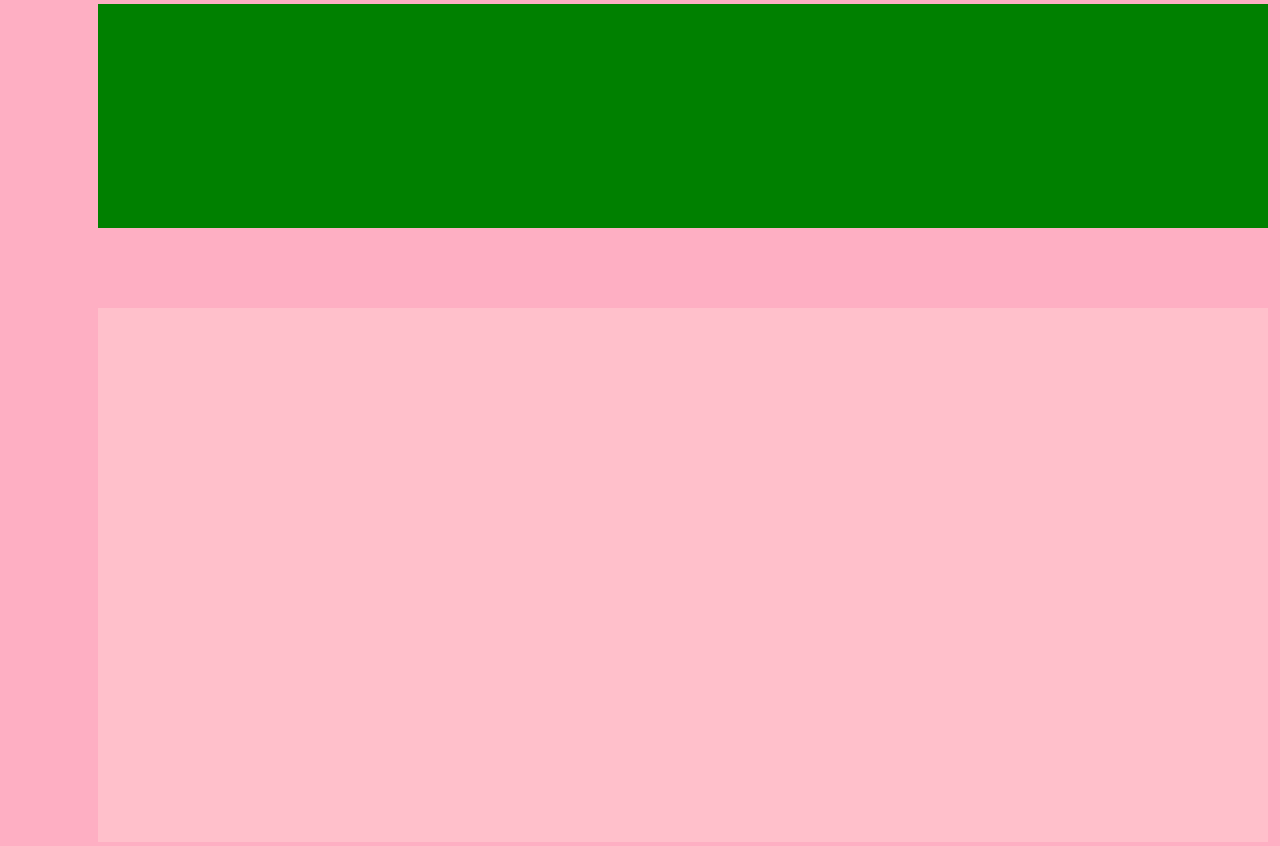
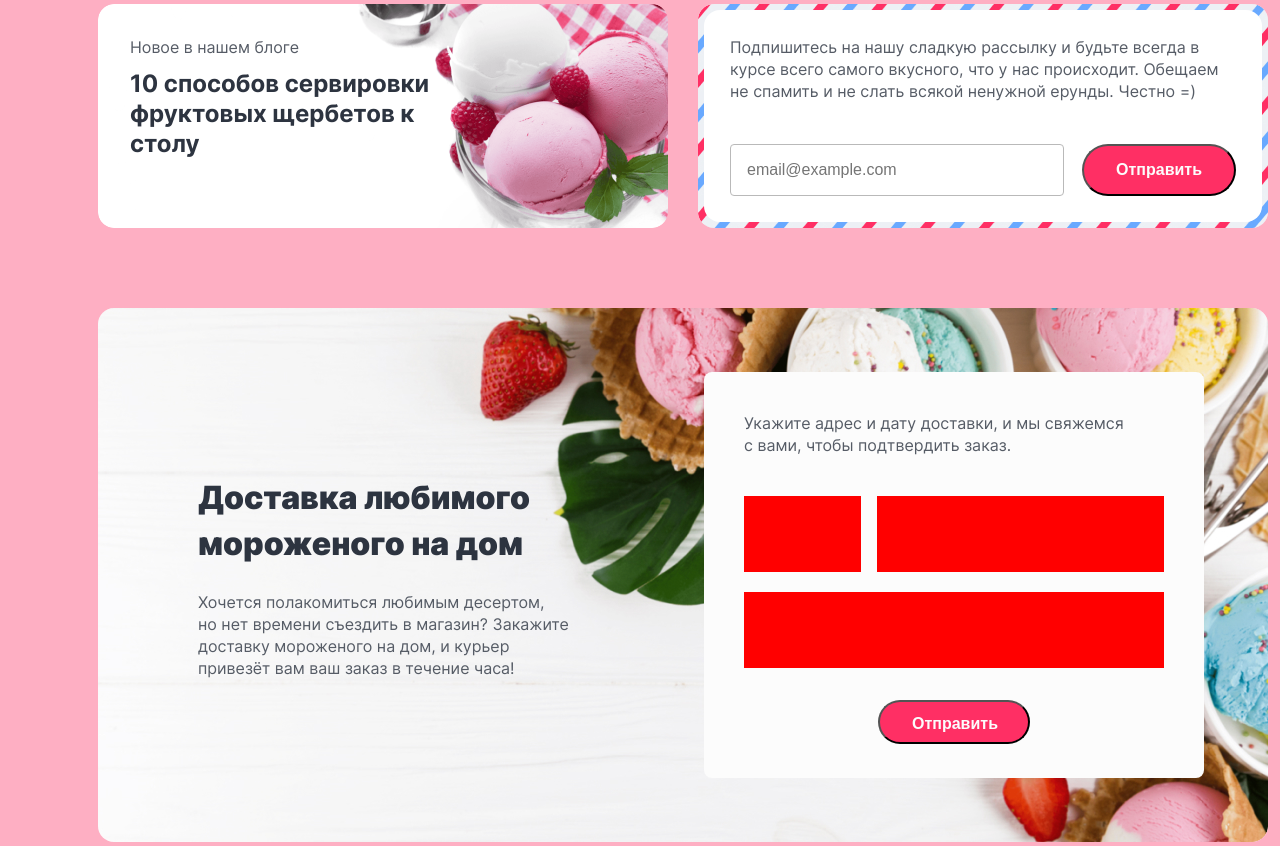
Before and after one commit to impudens/gllacy-shop, a website built with Vite: page index.html in a window 1280 px wide. Shown: the part 2350-3196 px from the top of the page. Built offline with nearby package versions, Linux system fonts and the light colour scheme; files whose address does not match are found by name.

Commit message:
Make subscribe block and delivery section

```diff
--- a/index.html
+++ b/index.html
@@ -236,8 +236,42 @@
         </ul>
       </div>
     </section>
-    <section class="subscribe-section"></section>
-    <section class="delivery-section"></section>
+    <section class="subscribe-section">
+      <div class="news-block">
+        <p class="news-block-p">Новое в нашем блоге</p>
+        <h3 class="news-block-h3">10 способов сервировки фруктовых щербетов
+          к столу</h3>
+      </div>
+      <div class="subscribe-block">
+        <div class="subcribe-to-me">
+          <p class="subcribe-to-me-p">Подпишитесь на нашу сладкую рассылку и будьте всегда
+            в курсе всего самого вкусного, что у нас происходит. Обещаем не спамить и не слать всякой ненужной ерунды.
+            Честно =)</p>
+          <div class="subcribition-block">
+            <input type="email" placeholder="email@example.com" class="subcribition-email-input">
+            <button class="red-big-button">Отправить</button>
+          </div>
+        </div>
+      </div>
+    </section>
+    <section class="delivery-section">
+      <div class="delivery-info">
+        <h2 class="delivery-info-title">Доставка любимого мороженого на дом</h2>
+        <p class="delivery-info-p">Хочется полакомиться любимым десертом, <br> но нет времени съездить в магазин?
+          Закажите
+          доставку мороженого на дом, и курьер привезёт вам ваш заказ в течение часа!</p>
+      </div>
+      <div class="delivery-form-block">
+        <p class="delivery-form-description">Укажите адрес и дату доставки, и мы свяжемся с вами, чтобы подтвердить
+          заказ.</p>
+        <form id="delivery-form" action="">
+          <div class="date"></div>
+          <div class="phone-number"></div>
+          <div class="adress"></div>
+          <button class="red-big-button delivery-form-button" type="submit">Отправить</button>
+        </form>
+      </div>
+    </section>
     <section class="feedback-section"></section>
   </main>
   <footer class="page-footer">
--- a/src/css/style.css
+++ b/src/css/style.css
@@ -270,19 +270,7 @@ body {
 
 
 
-.subscribe-section {
-    width: 1170px;
-    height: 224px;
-    margin: 0 98px 80px 98px;
-    background-color: green;
-}
 
-.delivery-section {
-    width: 1170px;
-    height: 534px;
-    margin: 0 98px 80px 98px;
-    background-color: pink;
-}
 
 .feedback-section {
     width: 1170px;
@@ -668,3 +656,189 @@ h4 {
     line-height: 22px;
     color: #565C66;
 }
+
+/*
+    Subscribe-section
+*/
+
+.subscribe-section {
+    width: 1170px;
+    height: 224px;
+    margin: 0 98px 80px 98px;
+    display: flex;
+    flex-direction: row;
+    gap: 30px;
+}
+
+.news-block {
+    width: 570px;
+    height: 224px;
+    border-radius: 16px;
+    background-image: url("/src/images/news-background-image.png");
+    display: flex;
+    flex-direction: column;
+    gap: 12.22px;
+}
+
+.news-block-p {
+    font-weight: 400;
+    font-size: 16px;
+    line-height: 20px;
+    color: #565C66;
+    margin: 32.59px 0 0 32px;
+}
+
+.news-block-h3 {
+    font-weight: 700;
+    font-size: 24px;
+    line-height: 30px;
+    color: #2D3440;
+    width: 303px;
+    margin-left: 32px;
+}
+
+.subcribe-to-me-p {
+    font-weight: 400;
+    font-size: 16px;
+    line-height: 22px;
+    margin: 26px 26px 42px 26px;
+    width: 506px;
+    height: 66px;
+    color: #565C66;
+}
+
+.subcribition-block {
+    width: 506px;
+    height: 52px;
+    margin: 0 26px 26px;
+    display: flex;
+    flex-direction: row;
+    gap: 18px;
+}
+
+.subcribition-email-input {
+    width: 316px;
+    height: 48px;
+    font-weight: 400;
+    font-size: 16px;
+    line-height: 20px;
+    color: #B9B9B9;
+    padding-left: 16px;
+    border: 1px solid #B9B9B9;
+    border-radius: 4px;
+}
+
+.subscribe-block {
+    width: 570px;
+    height: 224px;
+    border-radius: 16px;
+    background-image: url("/src/images/subscribe-block-bacground-image.jpg");
+    display: flex;
+    justify-content: center;
+    align-items: center;
+}
+
+.subcribe-to-me {
+    width: 558px;
+    height: 212px;
+    background-color: #FFFFFF;
+    border-radius: 16px;
+}
+
+.red-big-button {
+    padding: 12px 32px 12px 32px;
+    background-color: #FF2F64;
+    font-weight: 700;
+    font-size: 16px;
+    line-height: 20px;
+    text-align: center;
+    color: #FCFCFC;
+    border-radius: 26px;
+}
+
+.delivery-section {
+    width: 1170px;
+    height: 534px;
+    margin: 0 98px 80px 98px;
+    background-image: url("/src/images/delivery-section-background-image.jpeg");
+    border-radius: 16px;
+    display: flex;
+    flex-direction: row;
+}
+
+.delivery-info {
+    width: 371px;
+    height: 204px;
+    margin: 167px 135px 163px 100px;
+    display: flex;
+    flex-direction: column;
+    gap: 24px;
+}
+
+.delivery-info-title {
+    font-weight: 900;
+    font-size: 32px;
+    line-height: 46px;
+    color: #2D3440;
+    margin: 0;
+}
+
+.delivery-info-p {
+    font-weight: 400;
+    font-size: 16px;
+    line-height: 22px;
+    color: #565C66;
+}
+
+.delivery-form-block {
+    background-color: #FCFCFC;
+    width: 500px;
+    height: 406px;
+    border-radius: 8px;
+    margin: 64px 64px 0 0;
+}
+
+.delivery-form-description {
+    margin: 40px 0 32px 40px;
+    width: 380px;
+    font-weight: 400;
+    font-size: 16px;
+    line-height: 22px;
+    color: #565C66;
+}
+
+#delivery-form {
+    width: 420px;
+    height: 248px;
+    margin: 40px;
+    display: flex;
+    flex-direction: row;
+    flex-wrap: wrap;
+}
+
+.date {
+    width: 117px;
+    height: 76px;
+    margin: 0 16px 20px 0;
+    background-color: red;
+}
+
+.phone-number {
+    width: 287px;
+    height: 76px;
+    margin-bottom: 20px;
+    background-color: red;
+}
+
+.adress {
+    width: 420px;
+    height: 76px;
+    margin-bottom: 32px;
+    background-color: red;
+}
+
+.delivery-form-button {
+    width: 152px;
+    height: 44px;
+    margin: 0 134px 0;
+}
```
Also changed, not shown: src/images/delivery-section-background-image.jpeg (added), src/images/news-background-image.png (added), src/images/subscribe-block-bacground-image.jpg (added).
